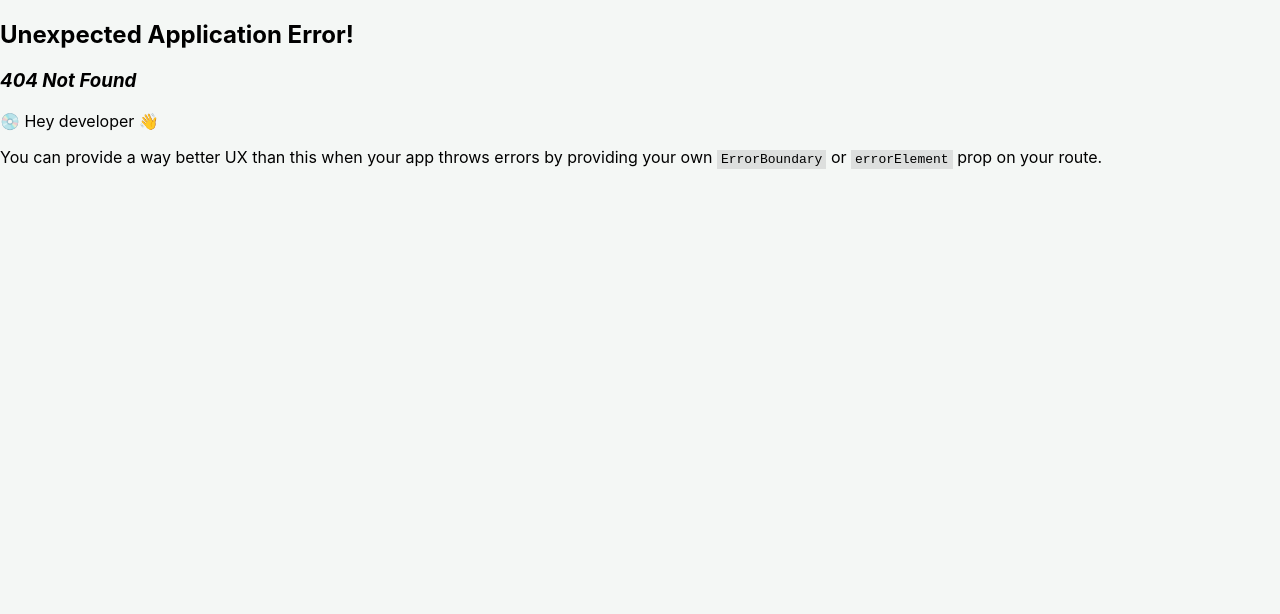
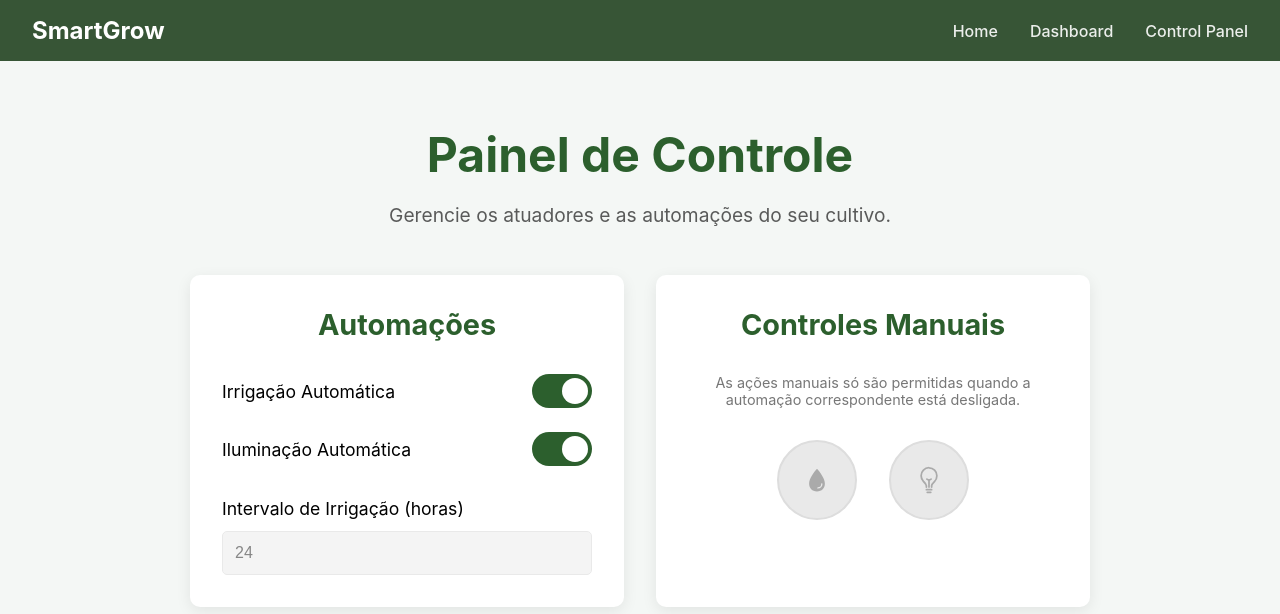
Before and after one commit to GustavoRibeiroOliveira/smart-grow, a React (Vite) app: page /control-panel in a window 1280 px wide. Before the commit this address had no page. Shown: the top 614 px of the page. Built offline with nearby package versions, Linux system fonts and the light colour scheme; no server answers.

Commit message:
:sparkles: feat: control panel page

```diff
--- a/src/components/layout/Navbar.tsx
+++ b/src/components/layout/Navbar.tsx
@@ -15,6 +15,9 @@ const Navbar: React.FC = () => {
         <li>
           <Link to="/dashboard">Dashboard</Link>
         </li>
+        <li>
+          <Link to="/control-panel">Control Panel</Link>
+        </li>
       </ul>
     </nav>
   );
--- /dev/null
+++ b/src/pages/ControlPanel/ControlPanelPage.css
@@ -0,0 +1,182 @@
+:root {
+  --primary-green: #2C5F2D;
+  --accent-green: #97BC62;
+  --dark-text: #333333;
+  --light-bg: #F4F7F5;
+  --card-bg: #FFFFFF;
+  --border-color: #e0e0e0;
+}
+
+.control-panel-container {
+  font-family: -apple-system, BlinkMacSystemFont, 'Segoe UI', Roboto, 'Helvetica Neue', Arial, sans-serif;
+  padding: 2rem;
+  background-color: var(--light-bg);
+  min-height: calc(100vh - 4rem);
+}
+
+.control-panel-header {
+  text-align: center;
+  margin-bottom: 3rem;
+}
+
+.control-panel-header h1 {
+  font-size: 3rem;
+  color: var(--primary-green);
+  margin-bottom: 0.5rem;
+}
+
+.control-panel-header p {
+  font-size: 1.2rem;
+  color: var(--dark-text);
+  opacity: 0.8;
+}
+
+.control-grid {
+  display: grid;
+  grid-template-columns: repeat(auto-fit, minmax(320px, 1fr));
+  gap: 2rem;
+  max-width: 900px;
+  margin: 0 auto;
+}
+
+.control-card {
+  background-color: var(--card-bg);
+  border-radius: 10px;
+  box-shadow: 0 4px 15px rgba(0, 0, 0, 0.08);
+  padding: 2rem;
+}
+
+.control-card h2 {
+  font-size: 1.8rem;
+  color: var(--primary-green);
+  margin-top: 0;
+  margin-bottom: 2rem;
+  text-align: center;
+}
+
+.control-item {
+  display: flex;
+  justify-content: space-between;
+  align-items: center;
+  margin-bottom: 1.5rem;
+  font-size: 1.1rem;
+}
+
+.control-item-vertical {
+  display: flex;
+  flex-direction: column;
+  margin-top: 2rem;
+}
+
+.control-item-vertical label {
+  margin-bottom: 0.75rem;
+  font-size: 1.1rem;
+}
+
+.control-input {
+  padding: 0.75rem;
+  font-size: 1rem;
+  border-radius: 5px;
+  border: 1px solid var(--border-color);
+  width: 100%;
+  box-sizing: border-box;
+}
+
+.control-input:disabled {
+  background-color: #f0f0f0;
+  cursor: not-allowed;
+  opacity: 0.7;
+}
+
+.manual-control-description {
+  text-align: center;
+  font-size: 0.9rem;
+  color: #777;
+  margin-bottom: 2rem;
+}
+
+.manual-controls-wrapper {
+  display: flex;
+  justify-content: center;
+  align-items: center;
+  gap: 2rem;
+}
+
+.icon-button {
+  display: flex;
+  justify-content: center;
+  align-items: center;
+  width: 80px;
+  height: 80px;
+  border-radius: 50%;
+  border: 2px solid var(--border-color);
+  background-color: #f9f9f9;
+  cursor: pointer;
+  transition: all 0.2s ease-in-out;
+  color: var(--primary-green);
+}
+
+.icon-button:hover {
+  transform: scale(1.05);
+  border-color: var(--primary-green);
+}
+
+.icon-button:disabled {
+  cursor: not-allowed;
+  background-color: #e9e9e9;
+  color: #aaa;
+  border-color: #ddd;
+  transform: none;
+}
+
+.light-on-icon {
+  color: #f1c40f;
+  filter: drop-shadow(0 0 5px #f1c40f);
+}
+
+.switch {
+  position: relative;
+  display: inline-block;
+  width: 60px;
+  height: 34px;
+}
+.switch input {
+  opacity: 0;
+  width: 0;
+  height: 0;
+}
+.slider {
+  position: absolute;
+  cursor: pointer;
+  top: 0;
+  left: 0;
+  right: 0;
+  bottom: 0;
+  background-color: #ccc;
+  transition: .4s;
+}
+.slider:before {
+  position: absolute;
+  content: "";
+  height: 26px;
+  width: 26px;
+  left: 4px;
+  bottom: 4px;
+  background-color: white;
+  transition: .4s;
+}
+input:checked + .slider {
+  background-color: var(--primary-green);
+}
+input:focus + .slider {
+  box-shadow: 0 0 1px var(--primary-green);
+}
+input:checked + .slider:before {
+  transform: translateX(26px);
+}
+.slider.round {
+  border-radius: 34px;
+}
+.slider.round:before {
+  border-radius: 50%;
+}
--- /dev/null
+++ b/src/pages/ControlPanel/ControlPanelPage.tsx
@@ -0,0 +1,123 @@
+import React, { useState, useEffect } from 'react';
+import { IoBulbOutline, IoBulb, IoWater } from 'react-icons/io5';
+import './ControlPanelPage.css';
+
+interface ControlState {
+  isAutoIrrigationOn: boolean;
+  isAutoLightingOn: boolean;
+  irrigationInterval: number;
+  lightsOn: boolean;
+}
+
+const staticControlState: ControlState = {
+  isAutoIrrigationOn: true,
+  isAutoLightingOn: true,
+  irrigationInterval: 24,
+  lightsOn: false,
+};
+
+const ControlPanelPage: React.FC = () => {
+  const [controls, setControls] = useState<ControlState>(staticControlState);
+
+  useEffect(() => {
+    const fetchControlState = async () => {
+      try {
+        const response = await fetch('https://api.example.com/control-panel-state');
+        if (!response.ok) throw new Error('Falha na resposta da rede');
+        const apiData = await response.json();
+        setControls(apiData);
+      } catch (error) {
+        console.error("Falha ao buscar estado dos controles, usando dados estáticos.", error);
+        setControls(staticControlState);
+      }
+    };
+    fetchControlState();
+  }, []);
+
+  const handleToggle = (key: keyof ControlState) => {
+    setControls(prev => ({ ...prev, [key]: !prev[key] }));
+  };
+
+  const handleIntervalChange = (e: React.ChangeEvent<HTMLInputElement>) => {
+    setControls(prev => ({ ...prev, irrigationInterval: Number(e.target.value) }));
+  };
+
+  const handleManualIrrigation = () => {
+    alert('Sistema de irrigação acionado manualmente!');
+  };
+
+  return (
+    <div className="control-panel-container">
+      <div className="control-panel-header">
+        <h1>Painel de Controle</h1>
+        <p>Gerencie os atuadores e as automações do seu cultivo.</p>
+      </div>
+
+      <div className="control-grid">
+        <div className="control-card">
+          <h2>Automações</h2>
+          <div className="control-item">
+            <label htmlFor="auto-irrigation">Irrigação Automática</label>
+            <label className="switch">
+              <input
+                id="auto-irrigation"
+                type="checkbox"
+                checked={controls.isAutoIrrigationOn}
+                onChange={() => handleToggle('isAutoIrrigationOn')}
+              />
+              <span className="slider round"></span>
+            </label>
+          </div>
+          <div className="control-item">
+            <label htmlFor="auto-lighting">Iluminação Automática</label>
+            <label className="switch">
+              <input
+                id="auto-lighting"
+                type="checkbox"
+                checked={controls.isAutoLightingOn}
+                onChange={() => handleToggle('isAutoLightingOn')}
+              />
+              <span className="slider round"></span>
+            </label>
+          </div>
+          <div className="control-item-vertical">
+            <label htmlFor="irrigation-interval">Intervalo de Irrigação (horas)</label>
+            <input
+              id="irrigation-interval"
+              type="number"
+              className="control-input"
+              value={controls.irrigationInterval}
+              onChange={handleIntervalChange}
+              disabled={controls.isAutoIrrigationOn}
+            />
+          </div>
+        </div>
+
+        <div className="control-card">
+          <h2>Controles Manuais</h2>
+          <p className="manual-control-description">As ações manuais só são permitidas quando a automação correspondente está desligada.</p>
+          <div className="manual-controls-wrapper">
+            <button
+              className="icon-button"
+              onClick={handleManualIrrigation}
+              disabled={controls.isAutoIrrigationOn}
+              title="Irrigar Agora"
+            >
+              <IoWater size={28} />
+            </button>
+            <button
+              className="icon-button"
+              onClick={() => handleToggle('lightsOn')}
+              disabled={controls.isAutoLightingOn}
+              title={controls.lightsOn ? 'Apagar Luzes' : 'Acender Luzes'}
+            >
+              {controls.lightsOn ? <IoBulb size={28} className="light-on-icon" /> : <IoBulbOutline size={28} />}
+            </button>
+          </div>
+        </div>
+      </div>
+    </div>
+  );
+};
+
+export default ControlPanelPage;
--- a/src/routes/index.tsx
+++ b/src/routes/index.tsx
@@ -4,6 +4,7 @@ import { createBrowserRouter, RouterProvider } from 'react-router-dom';
 import MainLayout from '../components/layout/MainLayout';
 import HomePage from '../pages/Home/HomePage';
 import DashboardPage from '../pages/Dashboard/DashboardPage';
+import ControlPanelPage from '../pages/ControlPanel/ControlPanelPage';
 
 const router = createBrowserRouter([
   {
@@ -18,6 +19,10 @@ const router = createBrowserRouter([
         path: 'dashboard',
         element: <DashboardPage />,
       },
+      {
+        path: 'control-panel',
+        element: <ControlPanelPage />,
+      },
     ],
   },
 ]);
```
